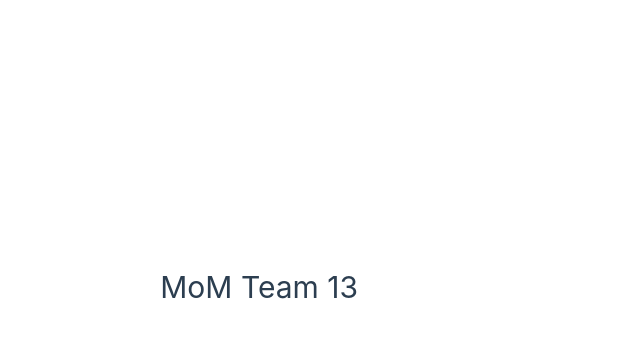
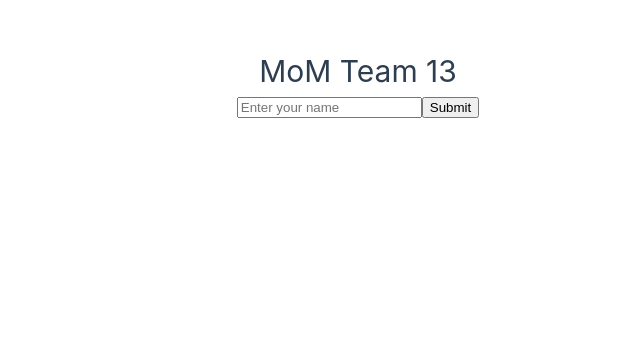
Before and after one commit to rashmi-carol-dsouza/mom-adgen-team13, a Vue app in the folder frontend/: page / in a window 1280 px wide. Shown: the part 113-450 px from the top of the page, without its empty margins (282-922 px from the left). Built offline with nearby package versions, Linux system fonts and the light colour scheme.

Commit message:
feature(frontnd): add initial input

```diff
--- a/frontend/src/App.vue
+++ b/frontend/src/App.vue
@@ -1,9 +1,22 @@
 <script setup lang="ts">
+  import userInput from './components/userInput.vue'
 </script>
 
 <template>
-  <h1>MoM Team 13</h1>
+  <header>
+    <h1>MoM Team 13</h1>
+  </header>
+  <main>
+    <userInput />
+  </main>
 </template>
 
 <style scoped>
+:host {
+  display: flex;
+  flex-direction: column;
+  align-items: center;
+  justify-content: center;
+  height: 100vh;
+}
 </style>
--- a/frontend/src/assets/main.css
+++ b/frontend/src/assets/main.css
@@ -1,6 +1,11 @@
 @import './base.css';
 
 #app {
+  display: flex;
+  flex-direction: column;
+  align-items: center;
+  justify-content: start;
+
   max-width: 1280px;
   margin: 0 auto;
   padding: 2rem;
@@ -24,12 +29,7 @@ a,
 @media (min-width: 1024px) {
   body {
     display: flex;
-    place-items: center;
-  }
-
-  #app {
-    display: grid;
-    grid-template-columns: 1fr 1fr;
-    padding: 0 2rem;
+    place-items: start;
+    margin-top: 10%;
   }
 }
--- /dev/null
+++ b/frontend/src/components/userInput.vue
@@ -0,0 +1,14 @@
+<script setup>
+</script>
+
+<template>
+    <div>
+        <input v-model="input" placeholder="Enter your name" />
+        <button @click="submit">Submit</button>
+    </div>
+</template>
+
+<style scoped>
+
+
+</style>
```
